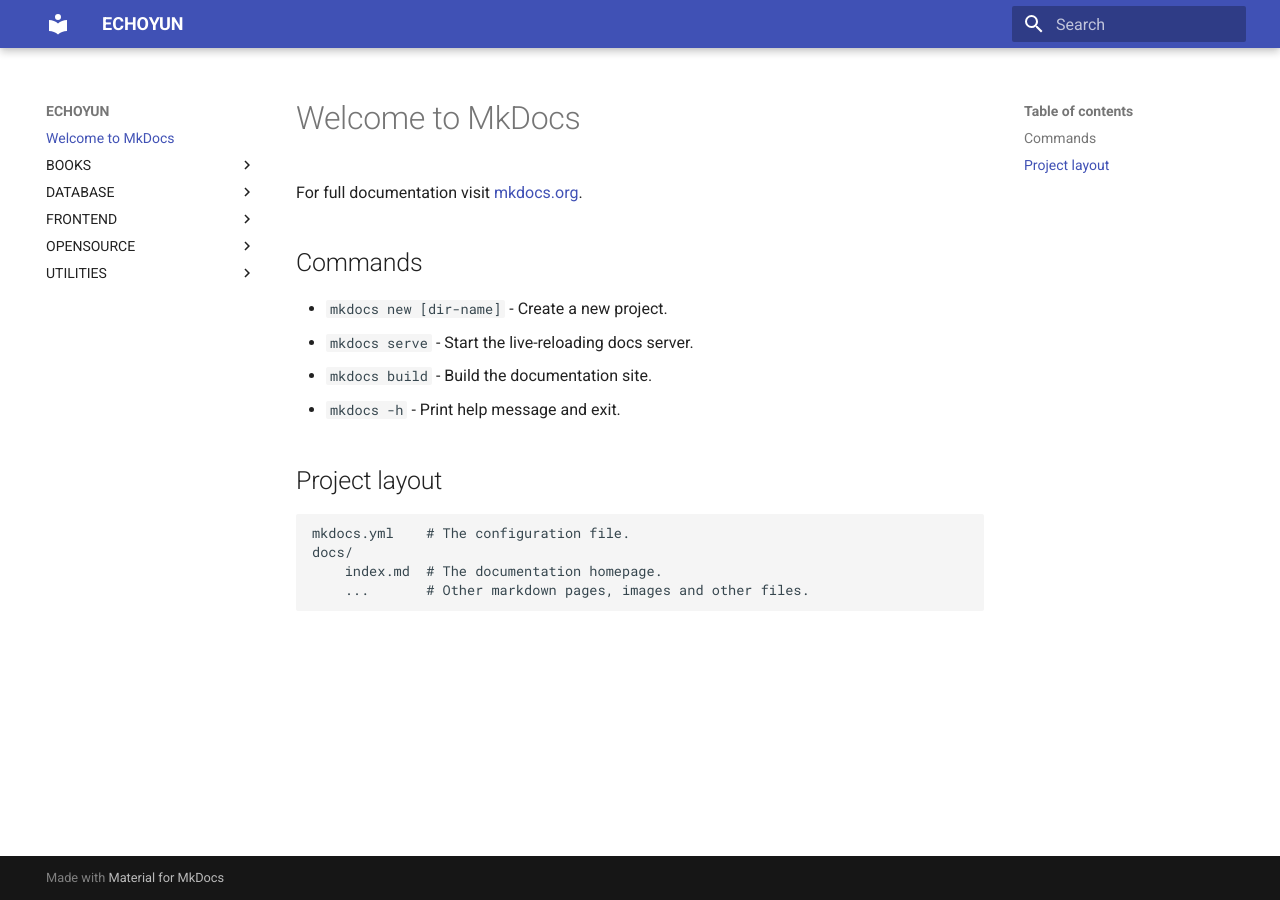
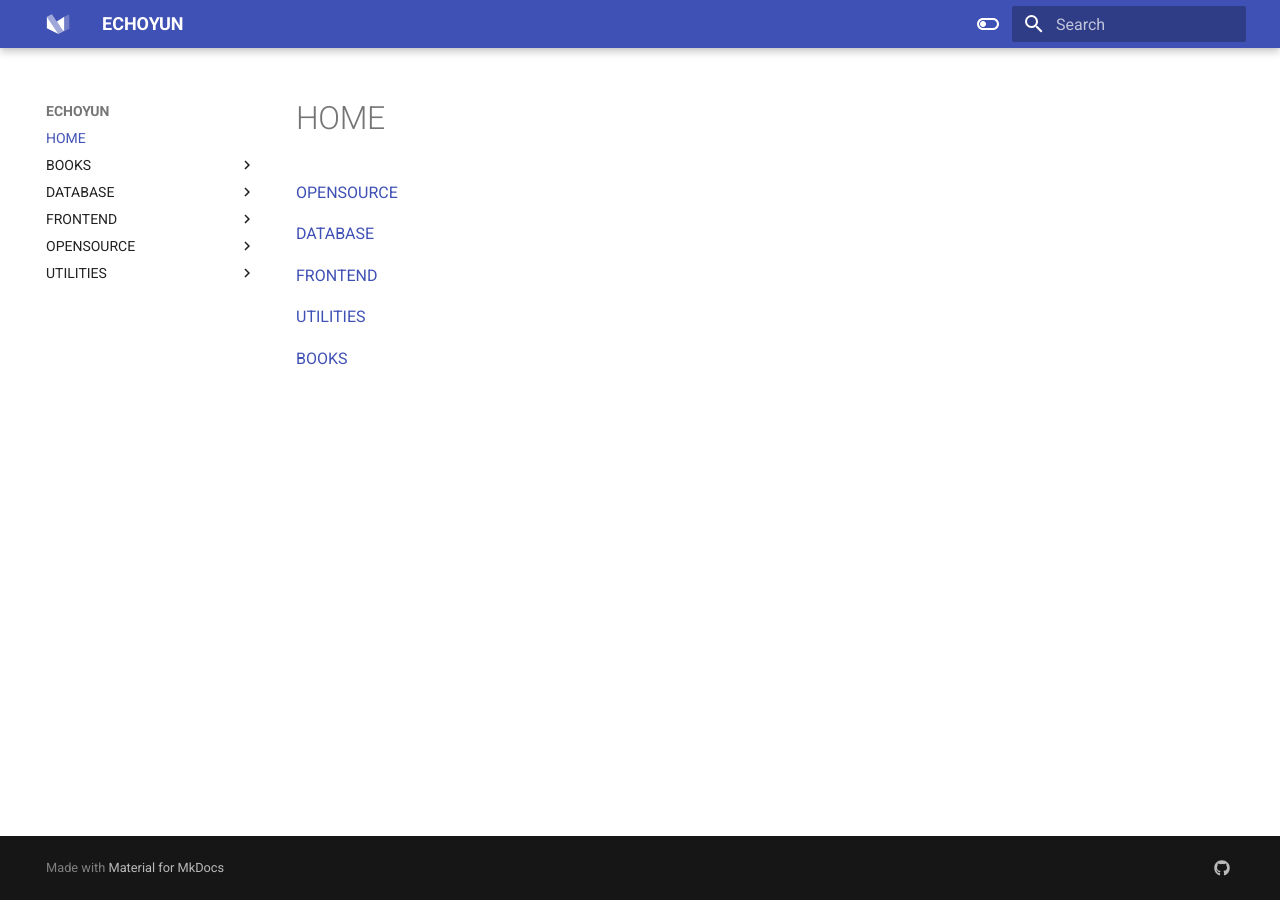
Before and after one commit to cloudecho/cloudecho.github.io, an MkDocs documentation site: the page built from docs/index.md, in a window 1280 px wide. Built offline with MkDocs 1.6.1 and Material for MkDocs 9.7.7, drawn with Linux system fonts in a browser that asks for light colours.

Commit message:
cofing mkdocs, home page

```diff
--- a/docs/index.md
+++ b/docs/index.md
@@ -1,17 +1,11 @@
-# Welcome to MkDocs
+# HOME
 
-For full documentation visit [mkdocs.org](https://www.mkdocs.org).
+[OPENSOURCE](/OPENSOURCE/2021-08-26-install-k8s-1.22-ha-clusters-on-centos7)
 
-## Commands
+[DATABASE](/DATABASE/2017-05-07-oracle-9i-10g%25e7%25bc%2596%25e7%25a8%258b%25e8%2589%25ba%25e6%259c%25af-%25e6%25b7%25b1%25e5%2585%25a5%25e6%2595%25b0%25e6%258d%25ae%25e5%25ba%2593%25e4%25bd%2593%25e7%25b3%25bb%25e7%25bb%2593%25e6%259e%2584.html/)
 
-* `mkdocs new [dir-name]` - Create a new project.
-* `mkdocs serve` - Start the live-reloading docs server.
-* `mkdocs build` - Build the documentation site.
-* `mkdocs -h` - Print help message and exit.
+[FRONTEND](/FRONTEND/2015-12-20-jquery%25e8%25a1%25a8%25e5%258d%2595%25e9%25aa%258c%25e8%25af%2581validate%25e6%258f%2592%25e4%25bb%25b6%25e5%2585%25a8%25e6%2594%25bb%25e7%2595%25a5.html/)
 
-## Project layout
+[UTILITIES](/UTILITIES/2021-09-19-pretty-git-log-in-one-line)
 
-    mkdocs.yml    # The configuration file.
-    docs/
-        index.md  # The documentation homepage.
-        ...       # Other markdown pages, images and other files.
+[BOOKS](/BOOKS/2021-11-20-online-ebooks)
--- a/mkdocs.yml
+++ b/mkdocs.yml
@@ -1,7 +1,61 @@
 site_name: ECHOYUN
+site_author: Echo Ma
+site_description: >-
+  This is a personal blog hosted on Github Page.
+  Thanks to Github Page and Mkdocs-material along with the related opensource projects.
+  Truely thanks to the authors who work on those projects.
 
 theme:
   name: material
+
+  # Static files
+  static_templates:
+    - 404.html
+
+  # Don't include MkDocs' JavaScript
+  include_search_page: false
+  search_index_only: true
+
+  features:
+    - content.code.annotate
+    # - content.tabs.link
+    # - header.autohide
+    # - navigation.expand
+    - navigation.indexes
+    # - navigation.instant
+    # - navigation.sections
+    # - navigation.tabs
+    # - navigation.tabs.sticky
+    - navigation.top
+    - navigation.tracking
+    - search.highlight
+    - search.share
+    - search.suggest
+    # - toc.integrate
+  palette:
+    - scheme: default
+      primary: indigo
+      accent: indigo
+      toggle:
+        icon: material/toggle-switch-off-outline
+        name: Switch to dark mode
+    - scheme: slate
+      primary: red
+      accent: red
+      toggle:
+        icon: material/toggle-switch
+        name: Switch to light mode
+  font:
+    text: Roboto
+    code: Roboto Mono
+  favicon: assets/favicon.png
+  icon:
+    logo: logo
+
+extra:
+  social:
+    - icon: fontawesome/brands/github
+      link: https://github.com/cloudecho
 
 markdown_extensions:
   - md_in_html
```
Also changed, not shown: _config.yml (deleted, +0 -55 lines).
